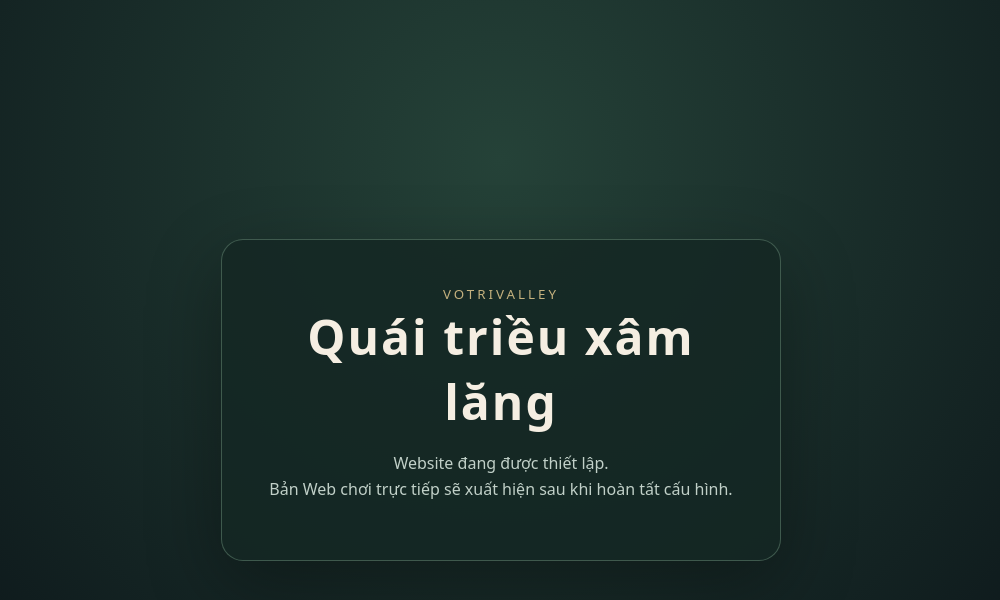
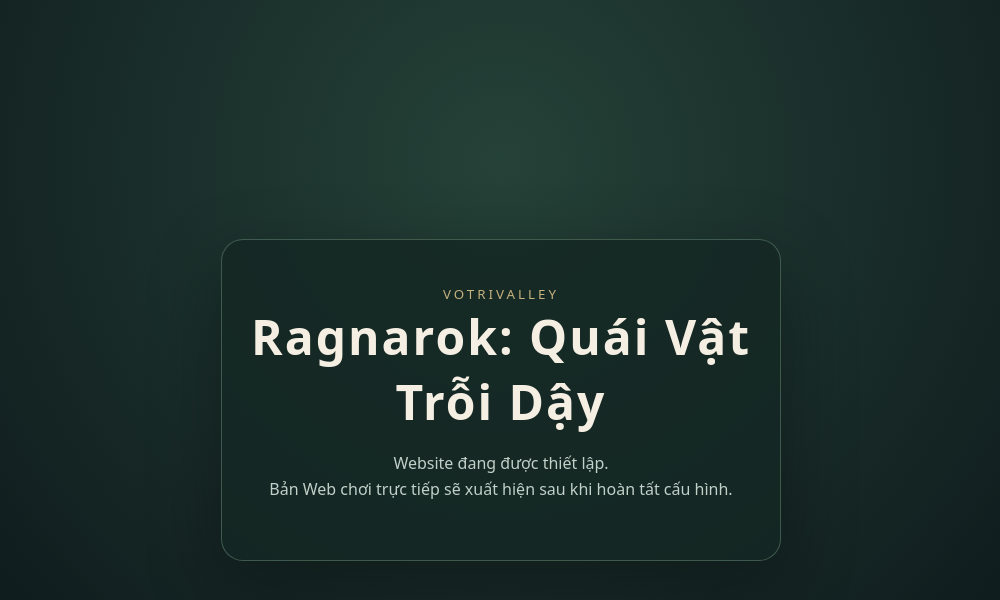
Before and after one commit to ronvotri/rag-svv, a website: page midgard-offline/cloudflare/placeholder/index.html in a window 1280 px wide. Shown: the whole page, without its empty margins (139-1139 px from the left). Drawn offline with Linux system fonts and the light colour scheme.

Commit message:
l10n(vi): fix remaining legacy title or MVP danger label in index.html

```diff
--- a/midgard-offline/cloudflare/placeholder/index.html
+++ b/midgard-offline/cloudflare/placeholder/index.html
@@ -3,10 +3,10 @@
 <head>
 <meta charset="utf-8"><meta name="viewport" content="width=device-width, initial-scale=1">
 <meta name="robots" content="noindex,nofollow">
-<title>Quái triều xâm lăng - Đang thiết lập</title>
+<title>Ragnarok: Quái Vật Trỗi Dậy - Đang thiết lập</title>
 <style>
 *{box-sizing:border-box}body{margin:0;min-height:100vh;display:grid;place-items:center;padding:24px;background:radial-gradient(circle at 50% 20%,#254238,#0f1b1d 75%);color:#f5eee2;font-family:system-ui,-apple-system,"Segoe UI",sans-serif;text-align:center}main{max-width:560px;border:1px solid #7b9f886b;background:#142724d9;padding:42px 28px;border-radius:22px;box-shadow:0 24px 75px #0005}h1{font-size:clamp(32px,7vw,48px);letter-spacing:2px;margin:0 0 12px}p{line-height:1.65;color:#c1d0c8}small{letter-spacing:3px;color:#c4b17e}
 </style>
 </head>
-<body><main><small>VOTRIVALLEY</small><h1>Quái triều xâm lăng</h1><p>Website đang được thiết lập.<br>Bản Web chơi trực tiếp sẽ xuất hiện sau khi hoàn tất cấu hình.</p></main></body>
+<body><main><small>VOTRIVALLEY</small><h1>Ragnarok: Quái Vật Trỗi Dậy</h1><p>Website đang được thiết lập.<br>Bản Web chơi trực tiếp sẽ xuất hiện sau khi hoàn tất cấu hình.</p></main></body>
 </html>
```
